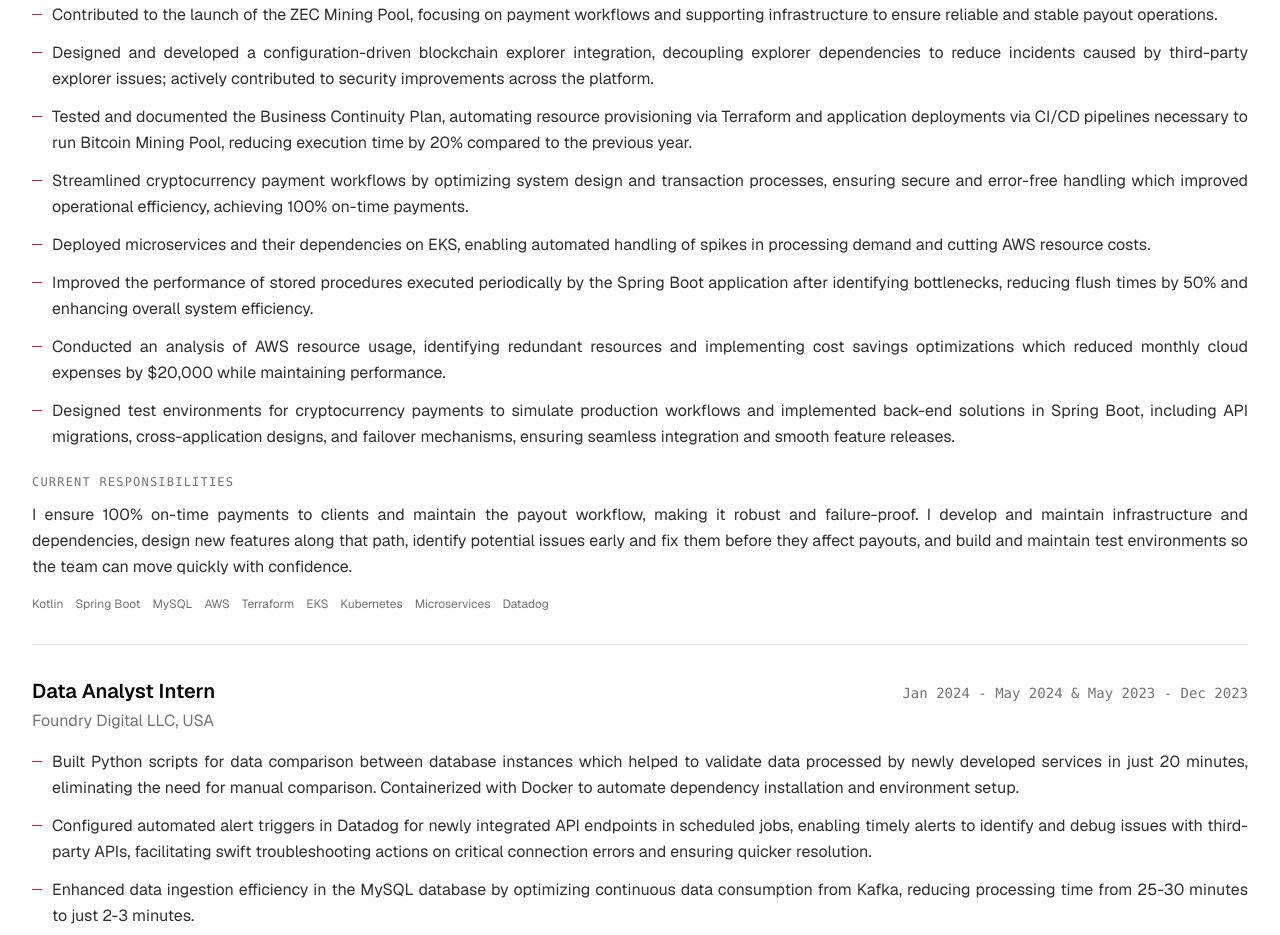
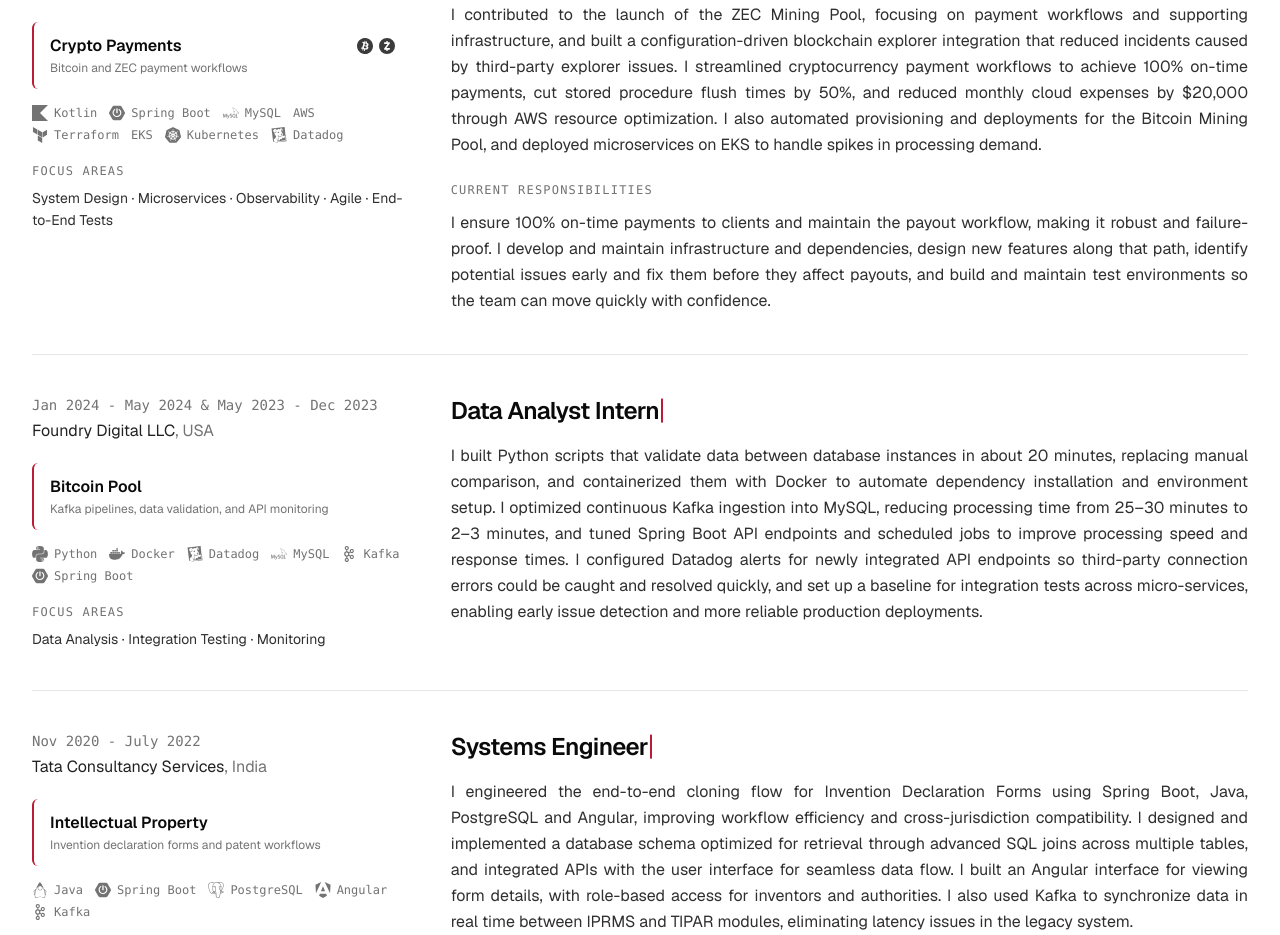
Before and after one commit to comkar893/comkar893.github.io, a Next.js app: page / in a window 1280 px wide. Shown: the part 1077-2012 px from the top of the page. Built offline with nearby package versions, Linux system fonts and the light colour scheme.

Commit message:
Enhance UI

```diff
--- a/src/app/globals.css
+++ b/src/app/globals.css
@@ -20,6 +20,27 @@
 
 @media (prefers-reduced-motion: reduce) {
   .rise {
+    animation: none;
+  }
+}
+
+@keyframes caret {
+  0%,
+  49% {
+    opacity: 1;
+  }
+  50%,
+  100% {
+    opacity: 0;
+  }
+}
+
+.caret-blink {
+  animation: caret 1s steps(1) infinite;
+}
+
+@media (prefers-reduced-motion: reduce) {
+  .caret-blink {
     animation: none;
   }
 }
--- a/src/components/cv-item.tsx
+++ b/src/components/cv-item.tsx
@@ -3,7 +3,10 @@
 import type { FC } from 'react';
 import { useState } from 'react';
 import { ArrowUpRight, ChevronDown } from 'lucide-react';
+import TypedTitle from '@/components/typed-title';
+import { skillsData } from '@/data/cv';
 import type { CvEntry, CourseDetail } from '@/data/cv';
+import { skillBrandIcons } from '@/data/skill-brands';
 import { cn } from '@/lib/utils';
 
 interface CvItemProps {
@@ -18,29 +21,90 @@ const linkLabel: Record<CvItemProps['type'], string> = {
   publication: 'Read publication',
 };
 
-// One entry: period on the left, role and achievements on the right.
+// Logo for a tag, when the same technology appears in the Skills section.
+const brandByName = new Map(skillsData.map((skill) => [skill.name, skillBrandIcons[skill.id]]));
+
+// Two columns: context on the left (period, company, domains, tech stack), the work itself on the right.
 const CvItem: FC<CvItemProps> = ({ item, type }) => {
   const descriptions = Array.isArray(item.description) ? item.description : [item.description];
+  const isList = descriptions.length > 1;
   const [showCourses, setShowCourses] = useState(false);
-  const isList = descriptions.length > 1;
 
   return (
-    <article className="border-b border-border py-8 first:pt-0 last:border-b-0 last:pb-0">
-      <div className="flex flex-col gap-1 sm:flex-row sm:items-baseline sm:justify-between sm:gap-6">
-        <div className="min-w-0">
-          <h3 className="text-lg font-semibold leading-snug text-foreground md:text-xl">{item.title}</h3>
+    <article className="grid grid-cols-1 gap-6 border-b border-border py-10 first:pt-0 last:border-b-0 last:pb-0 md:grid-cols-12 md:gap-10">
+      <aside className="md:col-span-4">
+        <p className="font-mono text-sm text-muted-foreground">{item.period}</p>
         {item.subtitle && (
-            <p className="mt-1 text-base text-muted-foreground">
+          <p className="mt-1 text-base text-foreground/90">
             {item.subtitle}
-              {item.location && <span>{`, ${item.location}`}</span>}
+            {item.location && <span className="text-muted-foreground">{`, ${item.location}`}</span>}
           </p>
         )}
+
+        {item.domains && item.domains.length > 0 && (
+          <ul className="mt-5 space-y-2">
+            {item.domains.map((domain) => (
+              <li key={domain.name} className="rounded-md border-l-2 border-accent bg-card px-4 py-3">
+                <div className="flex items-center justify-between gap-2">
+                  <p className="text-base font-semibold text-foreground">{domain.name}</p>
+                  {domain.icons && (
+                    <span className="flex shrink-0 items-center gap-1.5 text-foreground/80">
+                      {domain.icons.map((icon) => (
+                        <svg key={icon.slug} role="img" aria-label={icon.title} viewBox="0 0 24 24" className="h-4 w-4 fill-current">
+                          <path d={icon.path} />
+                        </svg>
+                      ))}
+                    </span>
+                  )}
                 </div>
-        <p className="shrink-0 font-mono text-sm text-muted-foreground">{item.period}</p>
+                <p className="mt-0.5 text-xs leading-snug text-muted-foreground">{domain.detail}</p>
+              </li>
+            ))}
+          </ul>
+        )}
+
+        {item.tags && item.tags.length > 0 && (
+          <ul className="mt-4 flex flex-wrap gap-x-3 gap-y-1.5">
+            {item.tags.map((tag) => {
+              const brand = brandByName.get(tag);
+              return (
+                <li
+                  key={tag}
+                  className={cn(
+                    'inline-flex items-center gap-2',
+                    type === 'publication'
+                      ? 'rounded-md border border-border bg-background px-3 py-1.5 text-sm text-foreground/90 transition duration-200 hover:-translate-y-0.5 hover:border-accent hover:text-accent motion-reduce:transform-none'
+                      : 'gap-1.5 font-mono text-xs text-muted-foreground'
+                  )}
+                >
+                  {brand && (
+                    <svg role="img" aria-hidden="true" viewBox="0 0 24 24" className="h-4 w-4 shrink-0 fill-current">
+                      <path d={brand.path} />
+                    </svg>
+                  )}
+                  {tag}
+                </li>
+              );
+            })}
+          </ul>
+        )}
+        {item.practices && item.practices.length > 0 && (
+          <div className="mt-5">
+            <h4 className="font-mono text-xs uppercase tracking-widest text-muted-foreground">Focus Areas</h4>
+            <p className="mt-2 text-sm leading-relaxed text-foreground/85">{item.practices.join(' · ')}</p>
           </div>
+        )}
+      </aside>
 
-      <div className="min-w-0">
-
+      <div className="min-w-0 md:col-span-8">
+        <h3 className="text-xl font-semibold leading-snug tracking-tight text-foreground md:text-2xl">
+          {item.typedTitle ? <TypedTitle text={item.title} className="font-mono" /> : item.title}
+        </h3>
+        {item.highlight && (
+          <p className="mt-3 inline-flex items-center rounded-md border border-accent px-2.5 py-1 font-mono text-sm font-semibold text-accent">
+            {item.highlight}
+          </p>
+        )}
 
         {isList ? (
           <ul className="mt-4 space-y-3">
@@ -64,14 +128,6 @@ const CvItem: FC<CvItemProps> = ({ item, type }) => {
           </div>
         )}
 
-        {item.tags && item.tags.length > 0 && (
-          <ul className="mt-4 flex flex-wrap gap-x-3 gap-y-1 font-mono text-xs text-muted-foreground">
-            {item.tags.map((tag) => (
-              <li key={tag}>{tag}</li>
-            ))}
-          </ul>
-        )}
-
         {type === 'education' && item.courses && item.courses.length > 0 && (
           <div className="mt-6">
             <button
@@ -85,13 +141,20 @@ const CvItem: FC<CvItemProps> = ({ item, type }) => {
               <ChevronDown className={cn('h-4 w-4 transition-transform duration-200', showCourses && 'rotate-180')} aria-hidden="true" />
             </button>
             {showCourses && (
-              <ul id={`courses-${item.id}`} className="mt-4 grid grid-cols-1 gap-x-6 gap-y-2 sm:grid-cols-2">
-                {item.courses.map((course: CourseDetail, index: number) => (
-                  <li key={index} className="text-sm text-foreground/85">
-                    {course.name}
+            <ul id={`courses-${item.id}`} className="mt-4 grid grid-cols-1 gap-x-8 gap-y-3 sm:grid-cols-2">
+              {item.courses.map((course: CourseDetail, index: number) => {
+                const [code, ...rest] = course.name.split(' - ');
+                const title = rest.length > 0 ? rest.join(' - ') : code;
+                return (
+                  <li key={index} className="flex flex-col gap-0.5 text-sm leading-snug text-foreground/85">
+                    <span className="font-mono text-xs text-muted-foreground">{rest.length > 0 ? code : ''}</span>
+                    <span>
+                      {title}
                       {course.description && <span className="block text-xs text-muted-foreground">{course.description}</span>}
+                    </span>
                   </li>
-                ))}
+                );
+              })}
             </ul>
             )}
           </div>
--- /dev/null
+++ b/src/components/typed-title.tsx
@@ -0,0 +1,60 @@
+'use client';
+
+import type { FC } from 'react';
+import { useEffect, useRef, useState } from 'react';
+
+interface TypedTitleProps {
+  text: string;
+  className?: string;
+}
+
+// Types the text out once it scrolls into view, with a blinking cursor.
+// The full text is always present for screen readers and crawlers, and is shown
+// immediately when the visitor prefers reduced motion.
+const TypedTitle: FC<TypedTitleProps> = ({ text, className }) => {
+  const ref = useRef<HTMLSpanElement>(null);
+  const [count, setCount] = useState(0);
+  const [started, setStarted] = useState(false);
+
+  useEffect(() => {
+    if (window.matchMedia('(prefers-reduced-motion: reduce)').matches) {
+      setCount(text.length);
+      return;
+    }
+    const el = ref.current;
+    if (!el) return;
+    if (typeof IntersectionObserver === 'undefined') {
+      setStarted(true);
+      return;
+    }
+    const observer = new IntersectionObserver(
+      ([entry]) => {
+        if (entry.isIntersecting) {
+          setStarted(true);
+          observer.disconnect();
+        }
+      },
+      { threshold: 0.6 }
+    );
+    observer.observe(el);
+    return () => observer.disconnect();
+  }, [text]);
+
+  useEffect(() => {
+    if (!started || count >= text.length) return;
+    const timer = setTimeout(() => setCount((c) => c + 1), 70);
+    return () => clearTimeout(timer);
+  }, [started, count, text.length]);
+
+  return (
+    <span ref={ref} className={className}>
+      <span className="sr-only">{text}</span>
+      <span aria-hidden="true">
+        {text.slice(0, count)}
+        <span className="caret-blink ml-0.5 inline-block h-[1em] w-[0.1em] translate-y-[0.15em] bg-accent" />
+      </span>
+    </span>
+  );
+};
+
+export default TypedTitle;
--- a/src/data/cv.ts
+++ b/src/data/cv.ts
@@ -19,6 +19,7 @@ import {
   Cable, // For Next.js (representing connections/routing)
   Workflow, // For Agile
 } from 'lucide-react';
+import { siBitcoin, siZcash, type SimpleIcon } from 'simple-icons';
 
 export interface CourseDetail {
   name: string;
@@ -38,6 +39,10 @@ export interface CvEntry {
   logoAiHint?: string; // Optional: hint for AI image generation if logoUrl is a placeholder
   courses?: CourseDetail[]; // Optional: for education entries
   responsibilities?: string; // Optional: ongoing ownership, shown as one paragraph separate from achievements
+  domains?: { name: string; detail: string; icons?: SimpleIcon[] }[]; // Optional: areas of work shown as tiles on the left
+  highlight?: string; // Optional: a key fact (such as GPA) shown as a tag under the title
+  typedTitle?: boolean; // Optional: type the title out on scroll, as a feature for the current role
+  practices?: string[]; // Optional: methods and concepts, shown separately from tools
 }
 
 export interface Skill {
@@ -53,10 +58,9 @@ export const educationData: CvEntry[] = [
     title: 'Master of Science in Data Science',
     subtitle: 'Rochester Institute of Technology',
     period: 'Graduated May 2024',
-    description: 'GPA: 4.0/4.0.',
+    highlight: 'GPA 4.0 / 4.0',
+    description: 'Coursework in data science, software engineering, and cloud systems.',
     location: 'Rochester, NY',
-    logoUrl: 'https://placehold.co/40x40.png',
-    logoAiHint: 'university building',
     courses: [
       { name: 'SWEN601 - Software Construction' },
       { name: 'DSCI633 - Foundations of Data Science & Analytics' },
@@ -69,6 +73,8 @@ export const educationData: CvEntry[] = [
       { name: 'ISTE610 - Non Relational Data Management' },
       { name: 'SWEN614 - Engineering Cloud Software Systems' },
     ],
+    logoUrl: 'https://placehold.co/40x40.png',
+    logoAiHint: 'university building',
   },
 ];
 
@@ -76,55 +82,49 @@ export const experienceData: CvEntry[] = [
   {
     id: 'exp1',
     title: 'Software Engineer III',
+    typedTitle: true,
     subtitle: 'Foundry Digital LLC',
     period: 'May 2024 - Present',
-    description: [
-      'Contributed to the launch of the ZEC Mining Pool, focusing on payment workflows and supporting infrastructure to ensure reliable and stable payout operations.',
-      'Designed and developed a configuration-driven blockchain explorer integration, decoupling explorer dependencies to reduce incidents caused by third-party explorer issues; actively contributed to security improvements across the platform.',
-      'Tested and documented the Business Continuity Plan, automating resource provisioning via Terraform and application deployments via CI/CD pipelines necessary to run Bitcoin Mining Pool, reducing execution time by 20% compared to the previous year.',
-      'Streamlined cryptocurrency payment workflows by optimizing system design and transaction processes, ensuring secure and error-free handling which improved operational efficiency, achieving 100% on-time payments.',
-      'Deployed microservices and their dependencies on EKS, enabling automated handling of spikes in processing demand and cutting AWS resource costs.',
-      'Improved the performance of stored procedures executed periodically by the Spring Boot application after identifying bottlenecks, reducing flush times by 50% and enhancing overall system efficiency.',
-      'Conducted an analysis of AWS resource usage, identifying redundant resources and implementing cost savings optimizations which reduced monthly cloud expenses by $20,000 while maintaining performance.',
-      'Designed test environments for cryptocurrency payments to simulate production workflows and implemented back-end solutions in Spring Boot, including API migrations, cross-application designs, and failover mechanisms, ensuring seamless integration and smooth feature releases.',
-    ],
+    description:
+      'I contributed to the launch of the ZEC Mining Pool, focusing on payment workflows and supporting infrastructure, and built a configuration-driven blockchain explorer integration that reduced incidents caused by third-party explorer issues. I streamlined cryptocurrency payment workflows to achieve 100% on-time payments, cut stored procedure flush times by 50%, and reduced monthly cloud expenses by $20,000 through AWS resource optimization. I also automated provisioning and deployments for the Bitcoin Mining Pool, and deployed microservices on EKS to handle spikes in processing demand.',
     responsibilities:
       'I ensure 100% on-time payments to clients and maintain the payout workflow, making it robust and failure-proof. I develop and maintain infrastructure and dependencies, design new features along that path, identify potential issues early and fix them before they affect payouts, and build and maintain test environments so the team can move quickly with confidence.',
     location: 'USA',
-    tags: ['Kotlin', 'Spring Boot', 'MySQL', 'AWS', 'Terraform', 'EKS', 'Kubernetes', 'Microservices', 'Datadog'],
+    domains: [
+      { name: 'Crypto Payments', detail: 'Bitcoin and ZEC payment workflows', icons: [siBitcoin, siZcash] },
+    ],
+    tags: ['Kotlin', 'Spring Boot', 'MySQL', 'AWS', 'Terraform', 'EKS', 'Kubernetes', 'Datadog'],
+    practices: ['System Design', 'Microservices', 'Observability', 'Agile', 'End-to-End Tests'],
     logoUrl: 'https://placehold.co/40x40.png',
     logoAiHint: 'company office',
   },
   {
     id: 'exp2',
     title: 'Data Analyst Intern',
+    typedTitle: true,
     subtitle: 'Foundry Digital LLC',
     period: 'Jan 2024 - May 2024 & May 2023 - Dec 2023',
-    description: [
-      'Built Python scripts for data comparison between database instances which helped to validate data processed by newly developed services in just 20 minutes, eliminating the need for manual comparison. Containerized with Docker to automate dependency installation and environment setup.',
-      'Configured automated alert triggers in Datadog for newly integrated API endpoints in scheduled jobs, enabling timely alerts to identify and debug issues with third-party APIs, facilitating swift troubleshooting actions on critical connection errors and ensuring quicker resolution.',
-      'Enhanced data ingestion efficiency in the MySQL database by optimizing continuous data consumption from Kafka, reducing processing time from 25-30 minutes to just 2-3 minutes.',
-      'Optimized Spring Boot API endpoints and scheduled jobs by addressing bugs, improving data processing speed and system performance, resulting in faster response times and better data accessibility.',
-      'Established a baseline for integration tests across multiple micro-services, standardizing and enabling efficient local testing for early issue detection and instilling team confidence for seamless, reliable production deployments.',
-    ],
+    description:
+      'I built Python scripts that validate data between database instances in about 20 minutes, replacing manual comparison, and containerized them with Docker to automate dependency installation and environment setup. I optimized continuous Kafka ingestion into MySQL, reducing processing time from 25–30 minutes to 2–3 minutes, and tuned Spring Boot API endpoints and scheduled jobs to improve processing speed and response times. I configured Datadog alerts for newly integrated API endpoints so third-party connection errors could be caught and resolved quickly, and set up a baseline for integration tests across micro-services, enabling early issue detection and more reliable production deployments.',
     location: 'USA',
-    tags: ['Python', 'Docker', 'Datadog', 'MySQL', 'Kafka', 'Spring Boot', 'Data Analysis'],
+    domains: [{ name: 'Bitcoin Pool', detail: 'Kafka pipelines, data validation, and API monitoring' }],
+    tags: ['Python', 'Docker', 'Datadog', 'MySQL', 'Kafka', 'Spring Boot'],
+    practices: ['Data Analysis', 'Integration Testing', 'Monitoring'],
     logoUrl: 'https://placehold.co/40x40.png',
     logoAiHint: 'company office',
   },
   {
     id: 'exp3',
     title: 'Systems Engineer',
+    typedTitle: true,
     subtitle: 'Tata Consultancy Services',
     period: 'Nov 2020 - July 2022',
-    description: [
-      'Engineered the end-to-end cloning flow for Invention Declaration Forms using Spring Boot, Java, PostgreSQL and Angular, significantly improving workflow efficiency and addressing prior system limitations, resulting in enhanced usability and cross-jurisdiction compatibility.',
-      'Designed and implemented a comprehensive database schema, optimizing data retrieval through advanced SQL joins across multiple tables and successfully integrated APIs with the user interface, ensuring seamless data flow and performance.',
-      'Leveraged Kafka to synchronize data in real-time between IPRMS and TIPAR modules, eliminating latency issues in the legacy system and ensuring timely and accurate data synchronization.',
-      'Developed a user-friendly interface with Angular for viewing Invention Declaration Form details, streamlining role based access for both inventors and authorities, enhancing user experience and accessibility by enabling a more intuitive and responsive interface.',
-    ],
+    description:
+      'I engineered the end-to-end cloning flow for Invention Declaration Forms using Spring Boot, Java, PostgreSQL and Angular, improving workflow efficiency and cross-jurisdiction compatibility. I designed and implemented a database schema optimized for retrieval through advanced SQL joins across multiple tables, and integrated APIs with the user interface for seamless data flow. I built an Angular interface for viewing form details, with role-based access for inventors and authorities. I also used Kafka to synchronize data in real time between IPRMS and TIPAR modules, eliminating latency issues in the legacy system.',
     location: 'India',
-    tags: ['Java', 'Spring Boot', 'PostgreSQL', 'Angular', 'Kafka', 'System Design'],
+    domains: [{ name: 'Intellectual Property', detail: 'Invention declaration forms and patent workflows' }],
+    tags: ['Java', 'Spring Boot', 'PostgreSQL', 'Angular', 'Kafka'],
+    practices: ['System Design', 'Microservices'],
     logoUrl: 'https://placehold.co/40x40.png',
     logoAiHint: 'tech company',
   },
```
Also changed, not shown: src/app/page.tsx (+5 -15 lines), src/components/footer.tsx (+35 -32 lines), src/components/sections/hero-about-section.tsx (+40 -4 lines). Lines whose indentation alone changed are shown as unchanged.
